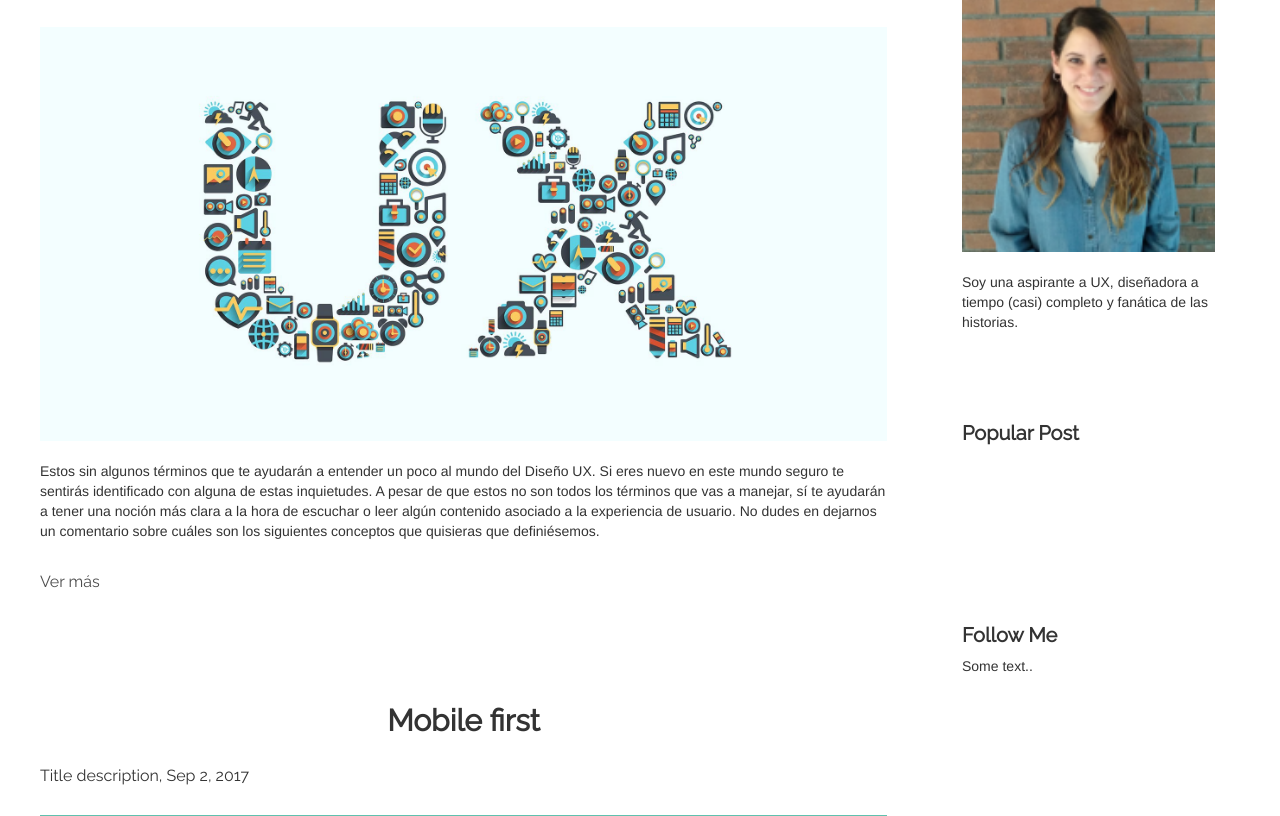
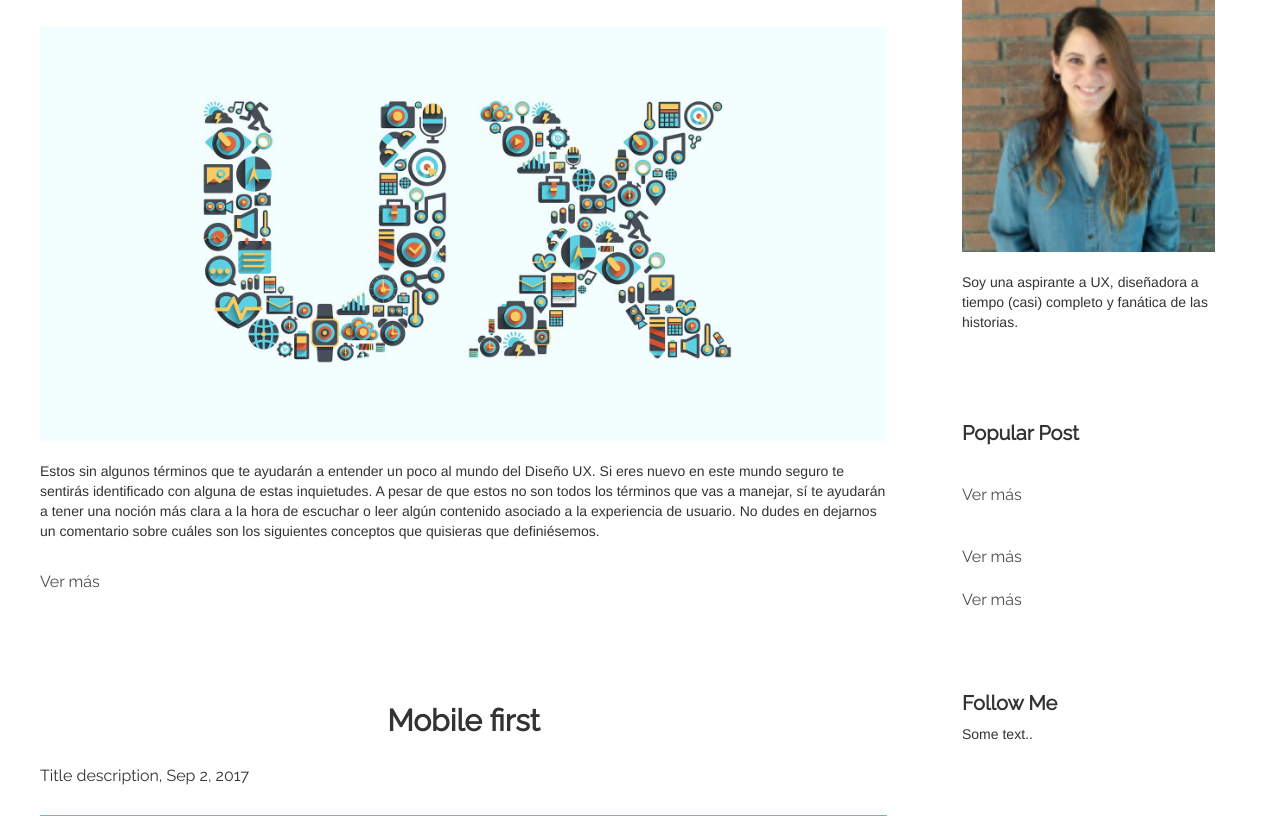
Before and after one commit to carocuevas/Wordpress-prueba-ccuevas, a PHP site: page /blog.html in a window 1280 px wide. Shown: the part 468-1284 px from the top of the page. Run offline with PHP 8.4, Linux system fonts and the light colour scheme; some libraries are stand-ins or nearby versions.

Commit message:
treceavo commit

```diff
--- a/assets/css/style.css
+++ b/assets/css/style.css
@@ -205,6 +205,13 @@ footer{
 	display: table;
 	clear: both;
 }
+.single__blog{
+	padding-left: 15vw;
+	padding-right: 15vw;
+}
+.single__blog h4 {
+	font-size: 13px;
+}
 @media screen and (max-width: 800px) {
 	.leftcolumn, .rightcolumn {
 		width: 100%;
--- a/blog.html
+++ b/blog.html
@@ -70,7 +70,7 @@ ga('send', 'pageview');
 
 					A pesar de que estos no son todos los términos que vas a manejar, sí te ayudarán a tener una noción más clara a la hora de escuchar o leer algún contenido asociado a la experiencia de usuario. No dudes en dejarnos un comentario sobre cuáles son los siguientes conceptos que quisieras que definiésemos.</p>
 					<br>
-					<p><a href="#" class="btn btn-default" role="button">Ver más</a></p>
+					<p><a href="singleblog.html" class="btn btn-default" role="button">Ver más</a></p>
 				</div>
 				<div class="card ">
 					<h2>Mobile first</h2>
@@ -78,7 +78,7 @@ ga('send', 'pageview');
 					<img class="blog__img" src="assets/images/blog2.jpg" />
 					<p>Término en inglés que significa Dispositivos Móviles Primero. Es una filosofía o paradigma mediante el cual la creación de sitios web se realiza primero en resoluciones de pantalla pequeñas para ir escalando progresivamente hasta pantallas desktop.</p>
 					<br>
-					<p><a href="#" class="btn btn-default" role="button">Ver más</a></p>
+					<p><a href="singleblog.html" class="btn btn-default" role="button">Ver más</a></p>
 				</div>
 			</div>
 
@@ -91,8 +91,11 @@ ga('send', 'pageview');
 				<div class="card">
 					<h3>Popular Post</h3>
 					<div class="blog__img"></div><br>
+					<a href="singleblog.html" class="btn btn-default" role="button">Ver más</a>
 					<div class="blog__img"></div><br>
+					<a href="singleblog.html" class="btn btn-default" role="button">Ver más</a>
 					<div class="blog__img"></div>
+					<a href="singleblog.html" class="btn btn-default" role="button">Ver más</a>
 				</div>
 				<div class="card">
 					<h3>Follow Me</h3>
--- a/singleblog.html
+++ b/singleblog.html
@@ -53,7 +53,7 @@ ga('send', 'pageview');
 	</nav>
 
 	<main>
-		<article>
+		<article class="single__blog">
 			<h2>Título de la noticia o artículo de interés</h2>
 			<h3>¿Quieres ser un UX Designer? ¿Te interesa agregar el título a tu CV? ¿Quieres implementar UX en tu empresa? ¿Quieres contratar a un UX? Estos tips te interesan.</h3>
 			<h4>1. UX es un conjunto de disciplinas
@@ -164,6 +164,7 @@ La “felicidad de los usuarios” no es una métrica. Una métrica es una tasa
 
 				Bonus tip<br>
 				Si en realidad quieres formar parte de las filas de esta maravillosa industria que busca mejorar al mundo con procesos de diseño, o quieres sumar talento a tu empresa para darle dirección y conectarte con tus usuarios, hay una serie de requisitos que necesitas cumplir.<br></h4>
+				<br><br>
 			</article>
 		</main>
 
```
Lines whose indentation alone changed are shown as unchanged.
